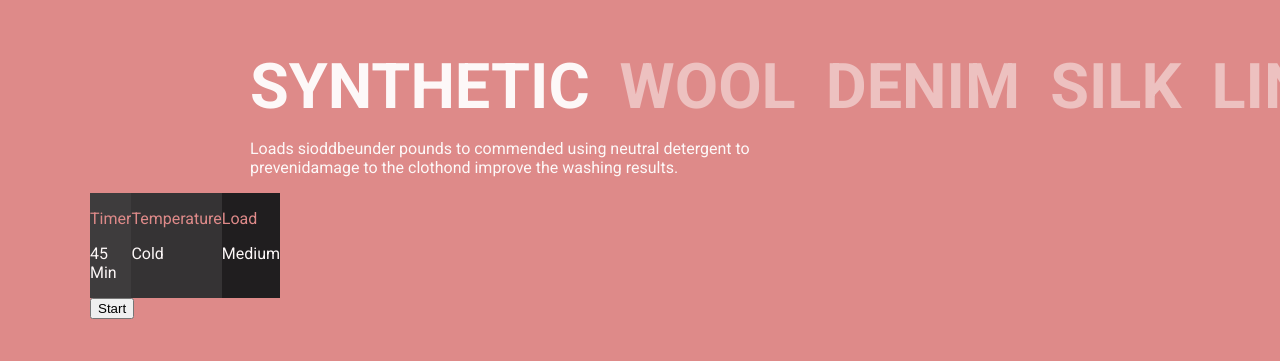
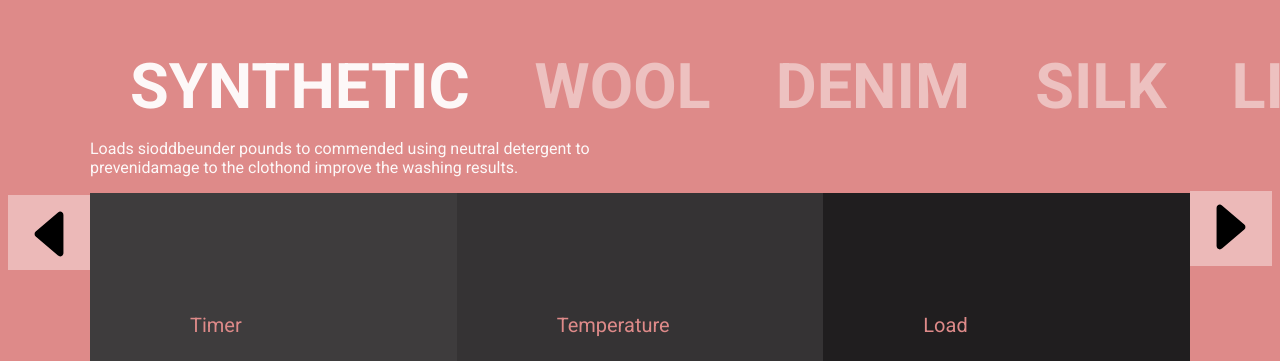
Before and after one commit to avaz-rustamov/Washing-Machine, a plain HTML site: page index.html in a window 1280 px wide. Shown: the top 361 px of the page. Drawn offline with Linux system fonts and the light colour scheme.

Commit message:
Button added

```diff
--- a/css/styles.css
+++ b/css/styles.css
@@ -24,9 +24,11 @@ body {
   padding-left: 20px;
 }
 .site_washing_mashin {
-  margin-left: 200px;
+  margin-left: 80px;
 }
-.site_top {
+.sitemain {
+  position: relative;
+  z-index: 2;
 }
 .heading_item_first {
   color: var(--heading);
@@ -44,7 +46,7 @@ body {
   list-style: none;
 }
 .list_item:not(:last-child) {
-  margin-right: 30px;
+  margin-right: 65px;
 }
 .list_item {
   color: #EDC1C0
@@ -61,14 +63,21 @@ body {
 .site_list_text {
   width: 600px;
 }
+.washing_mashing {
+
+}
 .mashin_feature {
   display: flex;
   list-style: none;
-  width: 100px;
   padding-left: 0;
   margin: 0;
+
+}
+.mashin_feature::before {
+
 }
 .mashin_feature_item {
+  padding: 100px 100px;
   width: 300px;
   background-color: var(--bg-timer);
 }
@@ -81,4 +90,35 @@ body {
 }
 .feature_value {
   color: var(--bg-color);
+  font-size: 20px;
 }
+.feature_item {
+  font-size: 30px;
+  font-weight: 700 ;
+}
+.button {
+  position: absolute;
+  z-index: 1;
+  bottom: -34px;
+  left: 44px;
+  border: none;
+  font-size: 22px;
+  padding: 23px 136px;
+  color: var(--heading);
+  background-color: var(--button);
+}
+.buttom_right {
+  position: absolute;
+  bottom: 266px;
+  right: -62px;
+  border: 0;
+  background-color: #ECB9B8;
+}
+.buttom_left {
+  position: absolute;
+  top: 56px;
+  left: -62px;
+  border: 0;
+  transform: rotate(180deg);
+  background-color: #ECB9B8;
+}
--- a/index.html
+++ b/index.html
@@ -20,13 +20,15 @@
         <li class="list_item">Line</li>
       </ul>
 
-      <p class="site_list_text">
-        Loads sioddbeunder pounds to commended using neutral detergent to prevenidamage to the clothond improve the washing results.
-      </p>
+
+
     </section>
 
     <section class="washing_mashing">
-      <div class="container">
+      <div class="container sitemain">
+        <p class="site_list_text">
+          Loads sioddbeunder pounds to commended using neutral detergent to prevenidamage to the clothond improve the washing results.
+        </p>
         <ul class="mashin_feature">
           <li class="mashin_feature_item">
             <p class="feature_value">Timer</p>
@@ -47,12 +49,15 @@
             </p>
           </li>
         </ul>
-        <button type="button">Start</button>
+        <button class="button" type="button">Start</button>
+        <button class="buttom_left" type="button">
+          <img src="img/forward-icon.svg" alt="Button left" width="70px" height="70px">
+        </button>
+        <button class="buttom_right" type="button">
+          <img src="img/forward-icon.svg" alt="Button Right" width="70px" height="70px">
+        </button>
       </div>
     </section>
-
-
-
 </main>
 </body>
 </html>
```
